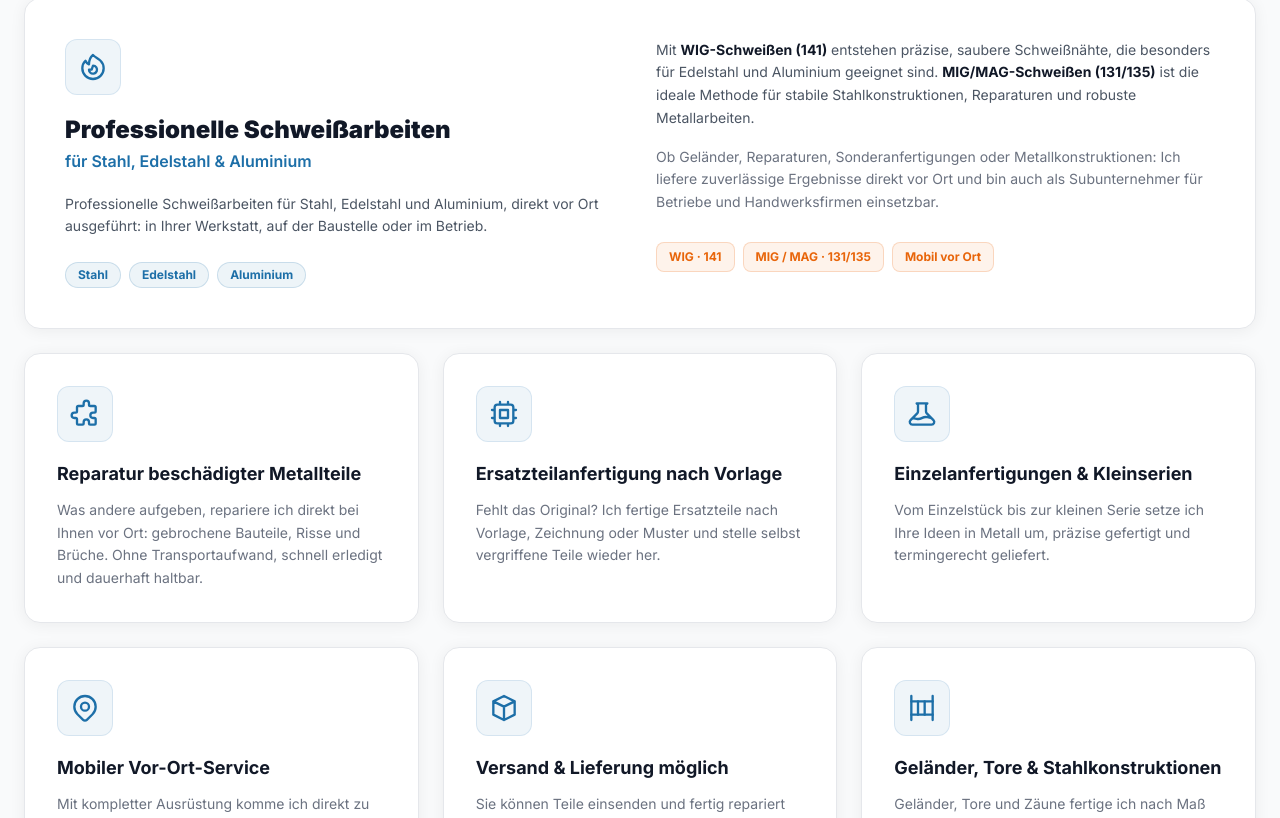
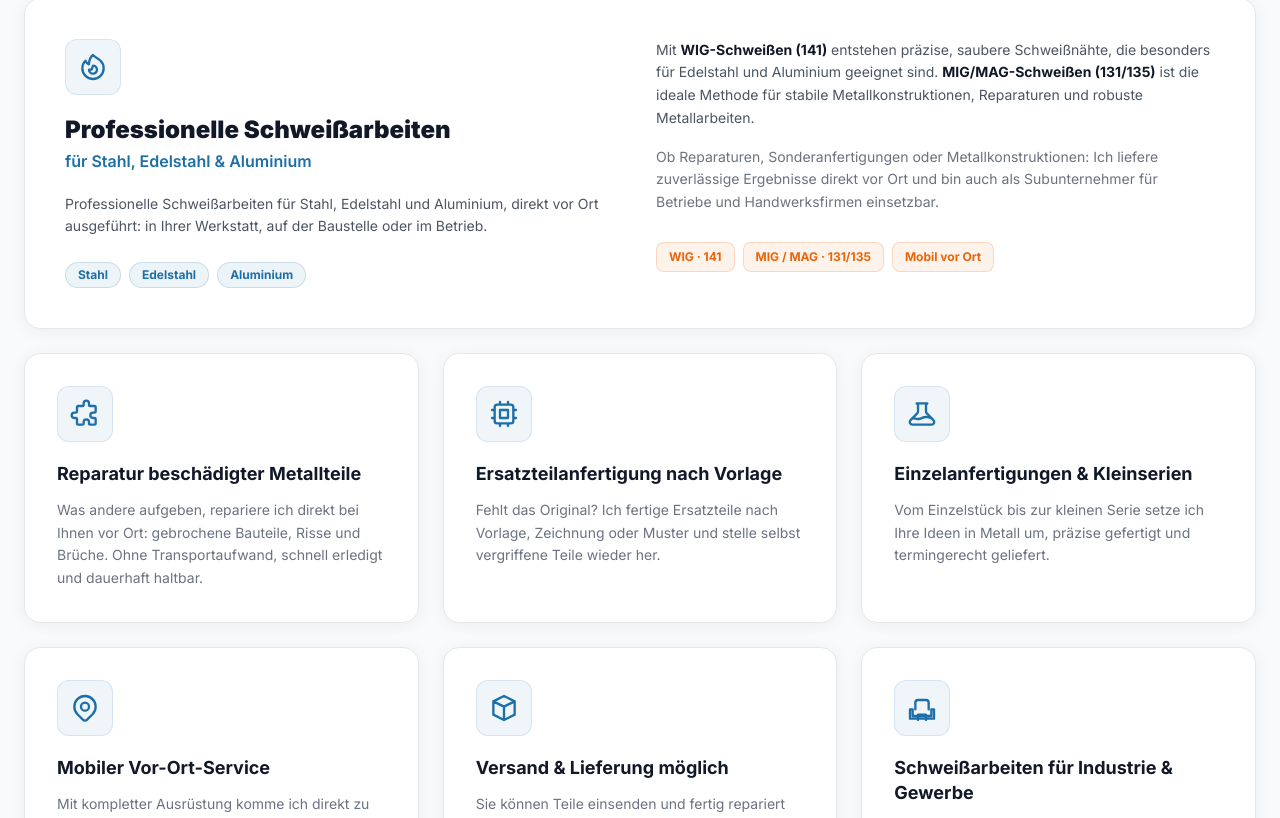
Before and after one commit to SorokinSchweisser/sorokin-website, a Next.js app in the folder meine-webseite/: page / in a window 1280 px wide. Shown: the part 1822-2640 px from the top of the page. Built offline with nearby package versions, Linux system fonts and the light colour scheme; no server answers.

Commit message:
rechtssichere leistungen ohne meisterpflicht

```diff
--- a/meine-webseite/app/page.tsx
+++ b/meine-webseite/app/page.tsx
@@ -96,13 +96,14 @@ const services = [
   {
     icon: (
       <svg viewBox="0 0 24 24" fill="none" stroke="#1d6fa8" strokeWidth="1.75" className="w-8 h-8">
-        <path strokeLinecap="round" strokeLinejoin="round" d="M4 3v18M20 3v18" />
-        <path strokeLinecap="round" strokeLinejoin="round" d="M9 7v10M14 7v10" />
-        <path strokeLinecap="round" strokeLinejoin="round" d="M4 7h16M4 17h16" />
+        <path strokeLinecap="round" strokeLinejoin="round" d="M3 13h2v5h14v-5h2v7H3v-7z" />
+        <path strokeLinecap="round" strokeLinejoin="round" d="M7 13V8a2 2 0 012-2h6a2 2 0 012 2v5" />
+        <path strokeLinecap="round" strokeLinejoin="round" d="M9 21v-4h6v4" />
       </svg>
     ),
-    title: "Geländer, Tore & Stahlkonstruktionen",
-    desc: "Geländer, Tore und Zäune fertige ich nach Maß und montiere sie direkt vor Ort. Treppengeländer, Hoftore oder Absperrungen: langlebig verschweißt, passgenau und sofort einsatzbereit.",
+    title: "Schweißarbeiten für Industrie & Gewerbe",
+    desc: "Ich unterstütze Metallbau- und Handwerksbetriebe als zuverlässiger Subunternehmer bei Schweißarbeiten. Auch für Industrie und Gewerbe biete ich mobile Schweißleistungen direkt vor Ort - präzise, termingerecht und mit geprüfter Qualifikation nach DIN EN ISO 9606-1.",
+    tags: ["Subunternehmer", "Industrie", "Gewerbe", "Mobil vor Ort"],
   },
 ];
 
@@ -571,10 +572,10 @@ export default function Home() {
                         Mit <strong style={{ color: "#111827" }}>WIG-Schweißen (141)</strong> entstehen
                         präzise, saubere Schweißnähte, die besonders für Edelstahl und Aluminium geeignet sind.{" "}
                         <strong style={{ color: "#111827" }}>MIG/MAG-Schweißen (131/135)</strong> ist
-                        die ideale Methode für stabile Stahlkonstruktionen, Reparaturen und robuste Metallarbeiten.
+                        die ideale Methode für stabile Metallkonstruktionen, Reparaturen und robuste Metallarbeiten.
                       </p>
                       <p className="text-sm leading-relaxed mb-7" style={{ color: "#6b7280" }}>
-                        Ob Geländer, Reparaturen, Sonderanfertigungen oder Metallkonstruktionen:
+                        Ob Reparaturen, Sonderanfertigungen oder Metallkonstruktionen:
                         Ich liefere zuverlässige Ergebnisse direkt vor Ort und bin auch als
                         Subunternehmer für Betriebe und Handwerksfirmen einsetzbar.
                       </p>
```
